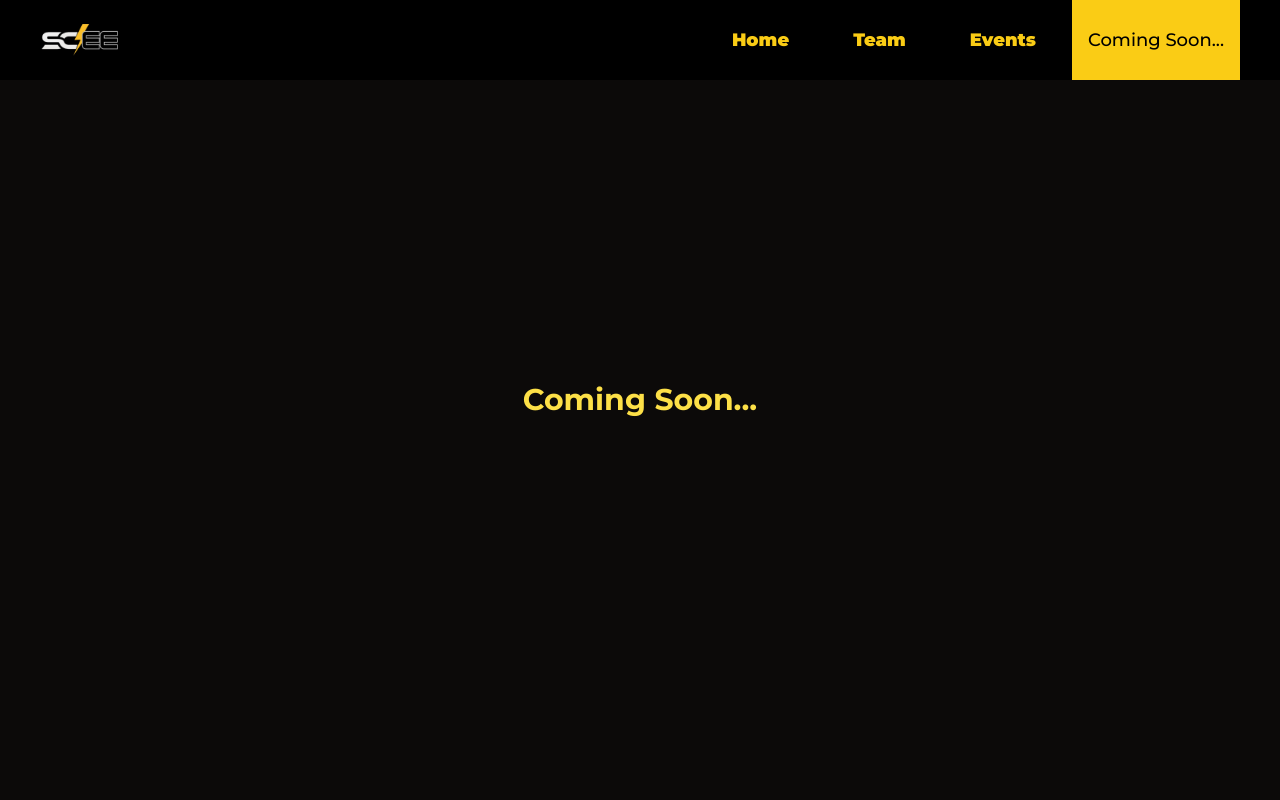
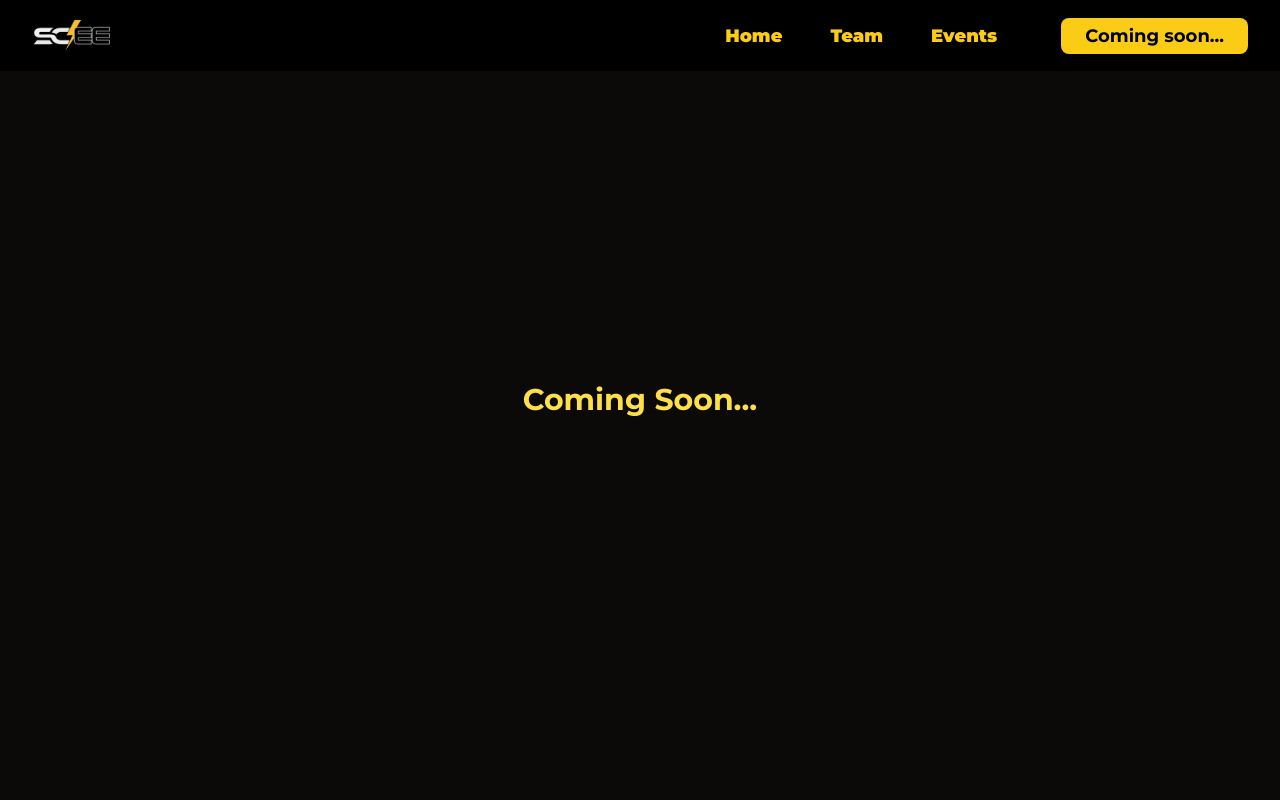
Before and after one commit to iei-scee-aot/sceeaot-web, a Next.js app: page /events in a window 1280 px wide. Shown: the top 800 px of the page. Built offline with nearby package versions, Linux system fonts and the light colour scheme; a web font is replaced by a local one.

Commit message:
navbar is responsive now

```diff
--- a/package.json
+++ b/package.json
@@ -19,6 +19,7 @@
     "next": "14.2.14",
     "react": "^18.3.1",
     "react-dom": "^18.3.1",
+    "react-icons": "^5.3.0",
     "tailwind-merge": "^2.5.3",
     "tailwindcss-animate": "^1.0.7"
   },
--- a/src/app/components/About.tsx
+++ b/src/app/components/About.tsx
@@ -5,24 +5,15 @@ interface AboutSectionProps {
   paddingHorizontal?: string;
 }
 
-const AboutSection: React.FC<AboutSectionProps> = ({ paddingHorizontal = '20px' }) => {
+const AboutSection =() => {
   return (
     <div
-      className="-mt-40 mx-auto h-[610px] rounded-3xl flex flex-col justify-between shadow-lg overflow-hidden transition-transform duration-300 hover:scale-105"
-      style={{
-        backgroundColor: "rgba(59, 60, 60, 0.75)",
-        width: 'calc(80% - 40px)',
-        padding: `10px ${paddingHorizontal}`,
-        position: "relative",
-        top: "0",
-        zIndex: 10,
-      }}
-    >
-      <div className="flex items-center">
+      className="mt-20 py-10 px-20 mx-20 bg-stone-700 rounded-3xl shadow-lg" >
+      <div className="flex items-center mb-3">
         <Image className="mt-[1.5rem]" src={star} alt="star" width={24} />
-        <h2 className="mt-[1.5rem] ml-2 font-bold text-4xl">About Our Student Chapter</h2>
+        <h2 className="mt-[1.5rem] ml-2 font-bold text-3xl">About Our Student Chapter</h2>
       </div>
-      <div className="text-[1.5rem] h-full p-5 overflow-auto">
+      <div className="text-lg h-full p-5 overflow-auto">
         <p>
           Lorem Ipsum is simply dummy text of the printing and typesetting
           industry. Lorem Ipsum has been the industry&apos;s standard dummy text
--- a/src/app/components/FacultyAdvisors.tsx
+++ b/src/app/components/FacultyAdvisors.tsx
@@ -4,24 +4,18 @@ import star from "@/assets/icons/star-icon.png";
 const FacultyAdvisors = () => {
   return (
     <div
-      className="mt-20 mx-auto rounded-3xl shadow-lg transform transition-transform duration-300 hover:scale-105"
-      style={{
-        backgroundColor: "rgba(59, 60, 60, 0.75)",
-        width: 'calc(80% - 40px)',
-        padding: '20px',
-      }}
-    >
+      className="mt-20 py-10 px-20 mx-20 bg-stone-700 rounded-3xl shadow-lg ">
       <div className="flex items-center mb-4">
         <Image src={star} alt="star" width={24} />
         <h2 className="ml-2 font-bold text-4xl">Our Guiding Stars</h2>
       </div>
-      <div className="flex justify-between p-5">
+      <div className="flex gap-24 justify-between p-5">
         <div className="flex flex-col justify-center items-center">
           <Image
             src="https://utfs.io/f/kQP3nlH8TqeSlzIJ0Eia8mU7yTrJOcWACkx4IfqK63HXgR02"
             alt="Prof. Debjani Bhattacharya"
-            height={260}
-            width={260}
+            height={220}
+            width={220}
             className="rounded-lg hover:scale-105 transition-transform duration-200"
           />
           <p className="pt-4 text-yellow-300 font-bold transform transition-transform duration-200 hover:scale-105">
@@ -32,8 +26,8 @@ const FacultyAdvisors = () => {
           <Image
             src="https://utfs.io/f/kQP3nlH8TqeSmgx6DwKe3rmHtzawIpdXjAl2W5ZPKD6xcfBe"
             alt="Dr. Abhinaba Dutta"
-            height={260}
-            width={260}
+            height={220}
+            width={220}
             className="rounded-lg hover:scale-105 transition-transform duration-200"
           />
           <p className="pt-4 text-yellow-300 font-bold transform transition-transform duration-200 hover:scale-105">
@@ -44,8 +38,8 @@ const FacultyAdvisors = () => {
           <Image
             src="https://utfs.io/f/kQP3nlH8TqeSlucBEYia8mU7yTrJOcWACkx4IfqK63HXgR02"
             alt="Prof. Abhijit Basu"
-            height={260}
-            width={260}
+            height={220}
+            width={220}
             className="rounded-lg hover:scale-105 transition-transform duration-200"
           />
           <p className="pt-4 text-yellow-300 font-bold transform transition-transform duration-200 hover:scale-105">
--- a/src/app/components/ImageSlider.tsx
+++ b/src/app/components/ImageSlider.tsx
@@ -31,11 +31,11 @@ const ImageSlider: React.FC<ImageSliderProps> = ({ slides }) => {
   };
 
   return (
-    <div className="mb-[200px] flex flex-col items-center justify-center h-[500px] relative">
+    <div className="mr-10 mb-[200px] flex flex-col items-center justify-center h-[450px] relative">
       <div className="flex items-center h-full">
         {/* Left Arrow */}
         <div
-          className="text-4xl text-white z-10 cursor-pointer pr-5"
+          className="text-4xl text-white z-20 cursor-pointer pr-5"
           onClick={goToPrevious}
           aria-label="Previous Slide"
         >
@@ -44,7 +44,7 @@ const ImageSlider: React.FC<ImageSliderProps> = ({ slides }) => {
 
         {/* Slide with Transparent Effect */}
         <div
-          className="w-[700px] h-[400px] rounded-lg bg-cover bg-center transition-transform duration-500 ease-in-out relative overflow-hidden transform hover:scale-105"
+          className="w-[340px] h-[200px] md:w-[488px] md:h-[320px] rounded-lg bg-cover bg-center transition-transform duration-500 ease-in-out relative overflow-hidden transform hover:scale-105"
           style={{
             backgroundImage: `url(${slides[currentIndex].url})`,
             backgroundColor: "transparent",
@@ -56,7 +56,7 @@ const ImageSlider: React.FC<ImageSliderProps> = ({ slides }) => {
 
         {/* Right Arrow */}
         <div
-          className="text-4xl text-white z-10 cursor-pointer pl-5"
+          className="text-4xl text-white z-20 cursor-pointer pl-5"
           onClick={goToNext}
           aria-label="Next Slide"
         >
@@ -65,7 +65,7 @@ const ImageSlider: React.FC<ImageSliderProps> = ({ slides }) => {
       </div>
 
       {/* Dots */}
-      <div className="flex justify-center mt-4">
+      <div className="flex justify-center">
         {slides.map((_, slideIndex) => (
           <div
             key={slideIndex}
--- a/src/app/page.tsx
+++ b/src/app/page.tsx
@@ -40,9 +40,9 @@ const Apps = () => {
   }, [words.length]);
 
   return (
-    <main className="pt-20 pl-0">
-      <div className="flex justify-center items-start">
-        <div className="flex flex-col pt-10 ml-10">
+    <main className="pt-20 flex flex-col">
+      <div className="max-w-full flex-col sm:flex-row flex  justify-center items-start">
+        <div className="max-w-full flex flex-col justify-center items-center md:items-start ml-10 mr-0">
           <div className="p-5">
             <Reveal>
               <h1 className="text-[2.5rem] font-bold text-yellow-400 leading-tight">
@@ -57,7 +57,7 @@ const Apps = () => {
                 >
                   {words[wordIndex]}
                 </p>
-                <p>Students&#x2019; Chapter of all Time</p>
+                <p>Students&#x2019; Chapter of All Time</p>
               </h1>
             </Reveal>
             <Reveal>
--- a/src/components/layout/Navebar.tsx
+++ b/src/components/layout/Navebar.tsx
@@ -1,51 +1,96 @@
+"use client";
 import Image from "next/image";
-import React from "react";
+import React, { useState } from "react";
+
+import { FiMenu } from "react-icons/fi";
+import { IoMdClose } from "react-icons/io";
 
 import sceelogo from "@/assets/icons/sceelogo.png";
 import { Button } from "../ui/button";
 import Link from "next/link";
+import { div } from "framer-motion/client";
 
-const Navebar = () => {
+function Navbar() {
+  const [navbar, setNavbar] = useState(false);
   return (
-    <nav className="h-20 w-full px-10 z-50 bg-black fixed border-b-4 border-gray-300 flex items-center">
-      <div className="flex-shrink-0 mr-5">
+    <div>
+      <nav className="w-full bg-black fixed top-0 left-0 right-0 z-50">
+        <div className="justify-between px-4 mx-auto lg:max-w-7xl md:items-center md:flex md:px-8">
+          <div>
+            <div className="flex items-center justify-between py-3 md:py-5 md:block">
+              {/* LOGO */}
               <Image src={sceelogo} alt="SCEE Logo" width={80} height={80} className="object-contain" />
+              {/* HAMBURGER BUTTON FOR MOBILE */}
+              <div className="md:hidden">
+                <button
+                  className="p-2 text-gray-700 rounded-md outline-none focus:border-gray-400 focus:border"
+                  onClick={() => setNavbar(!navbar)}
+                >
+                  {navbar ? (
+                    <IoMdClose className="text-4xl text-gray-400" />
+
+                  ) : (
+                    <FiMenu className="text-4xl text-gray-400" />
+
+                  )}
+                </button>
               </div>
-      <div className="flex-grow flex justify-end items-center h-full">
-        <div className="flex items-center space-x-8">
-          <Link href="/">
+            </div>
+          </div>
+          <div>
+            <div
+              className={`flex-1 justify-self-center pb-3 mt-8 md:block md:pb-0 md:mt-0 ${
+                navbar ? 'p-12 md:p-0 block' : 'hidden'
+              }`}
+            >
+              <ul className="h-screen space-y-5 md:space-y-0 md:h-auto items-center justify-center md:flex ">
+                <li className=" text-center border-b-2 md:border-b-0 ">
+                  <Link href="" onClick={() => setNavbar(!navbar)}>
                   <Button
                 variant="scee"
-              className="text-yellow-400 font-black hover:bg-white hover:text-black border border-black text-lg px-4 py-2"
+                className="md:px-6 text-yellow-400 font-black hover:bg-white hover:text-black border border-black text-lg pb-6 px-4 py-2"
               >
                 Home
               </Button>
                   </Link>
-          <Link href="/team">
+                </li>
+                <li className=" text-center border-b-2 md:border-b-0 ">
+                  <Link href="" onClick={() => setNavbar(!navbar)}>
                   <Button
                 variant="scee"
-              className="text-yellow-400 font-black hover:bg-white hover:text-black border border-black text-lg px-4 py-2"
+                className="md:px-6 text-yellow-400 font-black hover:bg-white hover:text-black border border-black text-lg pb-6 px-4 py-2"
               >
                 Team
               </Button>
                   </Link>
-          <Link href="/events">
+                </li>
+                <li className=" text-center border-b-2 md:border-b-0 ">
+                  <Link href="" onClick={() => setNavbar(!navbar)}>
                   <Button
                 variant="scee"
-              className="text-yellow-400 font-black hover:bg-white hover:text-black border border-black text-lg px-4 py-2"
+                className="md:px-6 text-yellow-400 font-black hover:bg-white hover:text-black border border-black text-lg pb-6 px-4 py-2"
               >
                 Events
               </Button>
                   </Link>
+                </li>
+                <li className="mt-20 md:mt-0 md:ml-10 text-center rounded-lg bg-yellow-400 border-b-2 md:border-b-0 ">
+                  <Link href="" onClick={() => setNavbar(!navbar)}>
+                  <Button
+                variant="scee"
+                className="md:px-6 text-black hover:text-black font-bold border-black text-lg pb-6 px-4 py-2"
+              >
+                Coming soon...
+              </Button>
+                  </Link>
+                </li>
+              </ul>
             </div>
-        <div className="h-full w-auto flex items-center justify-center bg-yellow-400 ml-5">
-          <Button variant="ghost" className="text-black rounded-none w-full h-full text-lg px-4 py-2">
-            Coming Soon...
-          </Button>
           </div>
         </div>
       </nav>
+    </div>
   );
-};
+}
 
-export default Navebar;
+export default Navbar;
```
Also changed, not shown: 1 other file (tests, documents, lock files or other folders). Lines whose indentation alone changed are shown as unchanged.
